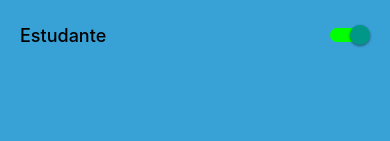
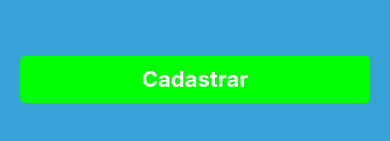
Before and after one commit to felipeamodio/CadastroBanco, a React Native app: screen / in a window 390 px wide. Shown: the part 561-702 px from the top of the page. Built offline with nearby package versions, Linux system fonts and the light colour scheme.

Commit message:
falta terminar a funcionalidade do botão

```diff
--- a/src/components/Cadastro/index.js
+++ b/src/components/Cadastro/index.js
@@ -1,5 +1,5 @@
 import React, {useState} from 'react';
-import {View, StyleSheet, Text, TextInput, Switch} from 'react-native';
+import {View, StyleSheet, Text, TextInput, Switch, TouchableOpacity} from 'react-native';
 
 import {Picker} from '@react-native-community/picker';
 import Slider from '@react-native-community/slider';
@@ -69,6 +69,11 @@ export default function Cadastro(){
             />
         </View>
 
+{/** FALTA TERMINAR O BOTÃO */}
+        <TouchableOpacity style={styles.button}>
+            <Text style={styles.buttonTxt}>Cadastrar</Text>
+        </TouchableOpacity>
+
         </View>
     )
 }
@@ -123,5 +128,18 @@ const styles = StyleSheet.create({
         fontSize: 18,
         fontWeight: '500',
         textAlign: 'center'
+    },
+    button: {
+        marginTop: 67,
+        alignItems: 'center',
+        justifyContent: 'center',
+        backgroundColor: '#00FF00',
+        height: 47,
+        borderRadius: 5
+    },
+    buttonTxt: {
+        fontSize: 22,
+        color: '#FFFFFF',
+        fontWeight: 'bold'
     }
 })
```
